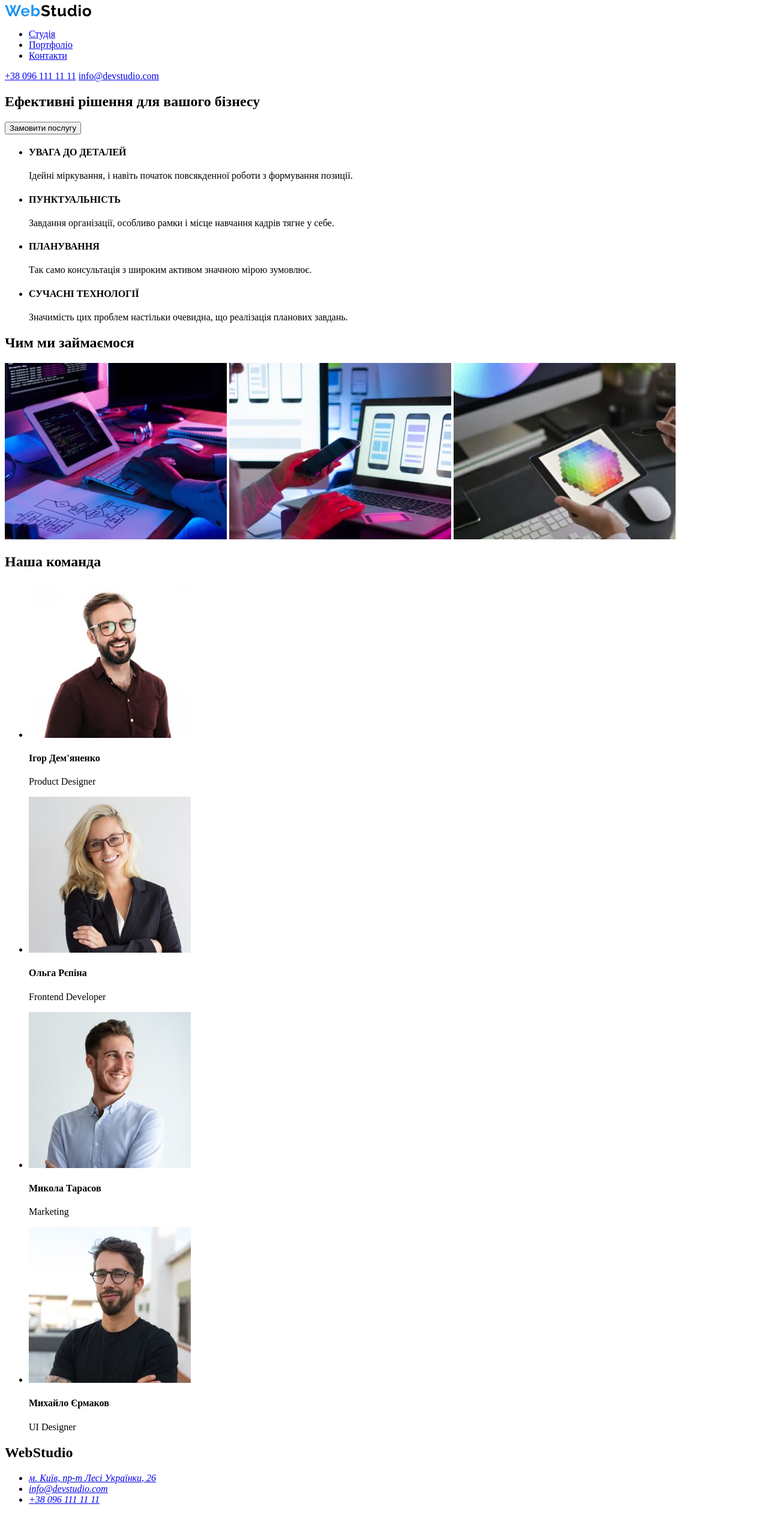
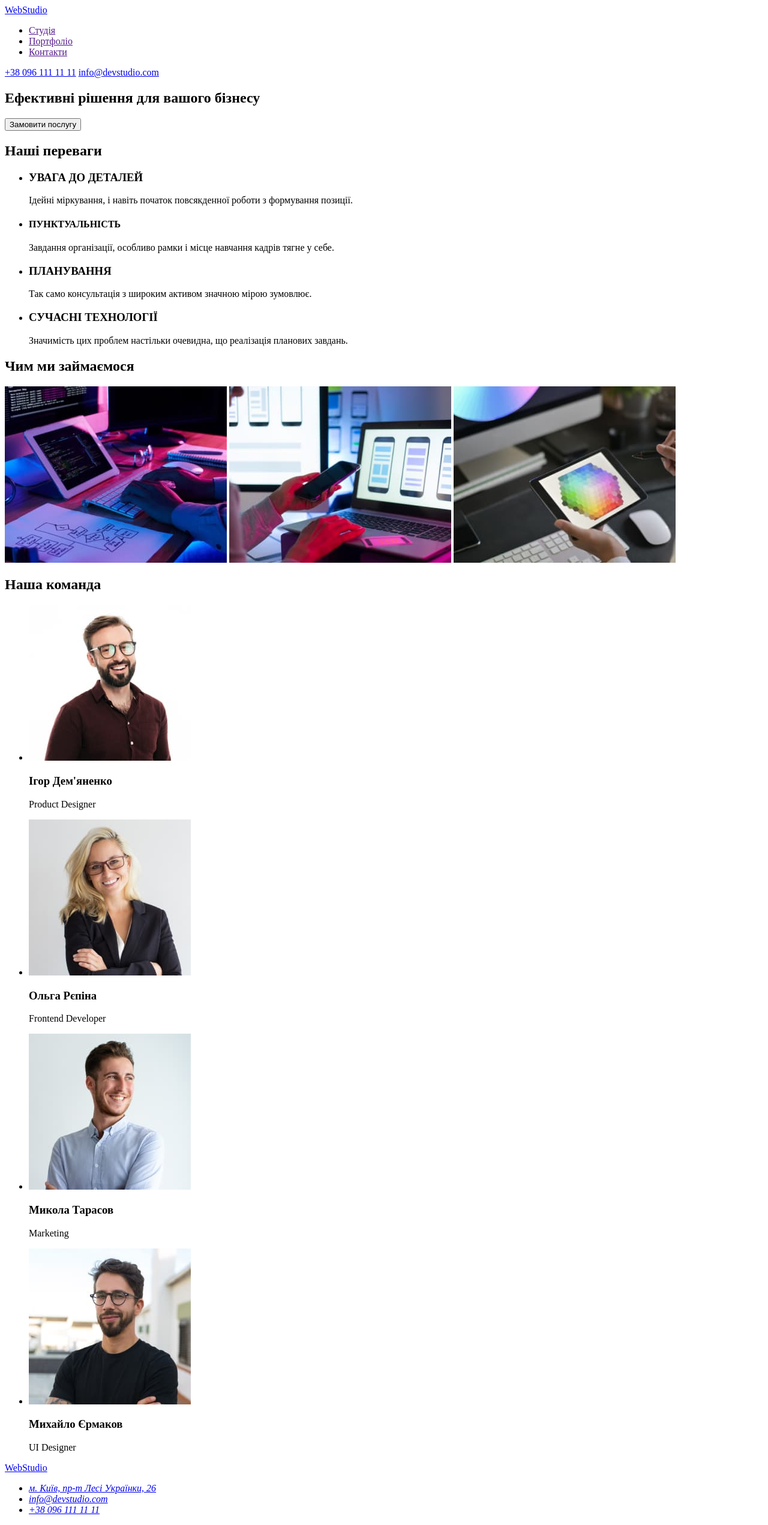
Before and after one commit to VladKovbych/goit-markup-hw-01, a plain HTML site: page index.html in a window 1280 px wide. Shown: the whole page at 60% size. Drawn offline with Linux system fonts and the light colour scheme.

Commit message:
Update index.html

```diff
--- a/index.html
+++ b/index.html
@@ -8,18 +8,19 @@
 	</head>
 	<body>
 		<header>
-			<a href="/">
-                <img src="./images/logo.svg" alt="Logo" />
+		<a href="./index.html">WebStudio</a>
             </a>
 			<nav>
 				<ul>
-					<li><a href="./index.html">Студія</a></li>
-					<li><a href="./index.html">Портфоліо</a></li>
-					<li><a href="./index.html">Контакти</a></li>
+					<li><a href="">Студія</a></li>
+					<li><a href="">Портфоліо</a></li>
+					<li><a href="">Контакти</a></li>
 				</ul>
 			</nav>
-			<a href="tel:+380961111113">+38 096 111 11 11</a>
-			<a href="mailto:info@devstudio.com">info@devstudio.com</a>
+			<div>
+				<a href="tel:+380961111113">+38 096 111 11 11</a>
+				<a href="mailto:info@devstudio.com">info@devstudio.com</a>
+			</div>
 		</header>
 
 		<main>
@@ -28,9 +29,10 @@
 				<button type="button">Замовити послугу</button>
 			</section>
 			<section class="about">
+				<h2>Наші переваги</h2>
 				<ul>
 					<li>
-						<h4>УВАГА ДО ДЕТАЛЕЙ</h4>
+						<h3>УВАГА ДО ДЕТАЛЕЙ</h3>
 						<p>Ідейні міркування, і навіть початок повсякденної роботи з формування позиції.</p>
 					</li>
 					<li>
@@ -38,11 +40,11 @@
 						<p>Завдання організації, особливо рамки і місце навчання кадрів тягне у себе.</p>
 					</li>
 					<li>
-						<h4>ПЛАНУВАННЯ</h4>
+						<h3>ПЛАНУВАННЯ</h3>
 						<p>Так само консультація з широким активом значною мірою зумовлює.</p>
 					</li>
 					<li>
-						<h4>СУЧАСНІ ТЕХНОЛОГІЇ</h4>
+						<h3>СУЧАСНІ ТЕХНОЛОГІЇ</h3>
 						<p>Значимість цих проблем настільки очевидна, що реалізація планових завдань.</p>
 					</li>
 				</ul>
@@ -58,22 +60,22 @@
                 <ul>
                     <li>
                         <img src="./images/person1.jpg" alt="Ігор Дем'яненко дизайнер" width="270" height="260"/>
-                        <h4>Ігор Дем'яненко</h4>
+                        <h3>Ігор Дем'яненко</h3>
                         <p>Product Designer</p>
                     </li>
                     <li>
                         <img src="./images/person2.jpg" alt="Ольга Рєпіна розробник" width="270" height="260"/>
-                        <h4>Ольга Рєпіна</h4>
+                        <h3>Ольга Рєпіна</h3>
                         <p>Frontend Developer</p>
                     </li>
                     <li>
                         <img src="./images/person3.jpg" alt="Микола Тарасов маркетолог" width="270" height="260"/>
-                        <h4>Микола Тарасов</h4>
+                        <h3>Микола Тарасов</h3>
                         <p>Marketing</p>
                     </li>
                     <li>
                         <img src="./images/person4.jpg" alt="Михайло Єрмаков дизайнер" width="270" height="260"/>
-                        <h4>Михайло Єрмаков</h4>
+                        <h3>Михайло Єрмаков</h3>
                         <p>UI Designer</p>
                     </li>
                  </ul>
@@ -81,7 +83,7 @@
 		</main>
 
 		<footer>
-            <h2>WebStudio</h2>
+            <a href="./index.html">WebStudio</a>
             <address>
                 <ul>
                     <li><a href="https://goo.gl/maps/nqDkJo8Vaev1f7T1A"
```
